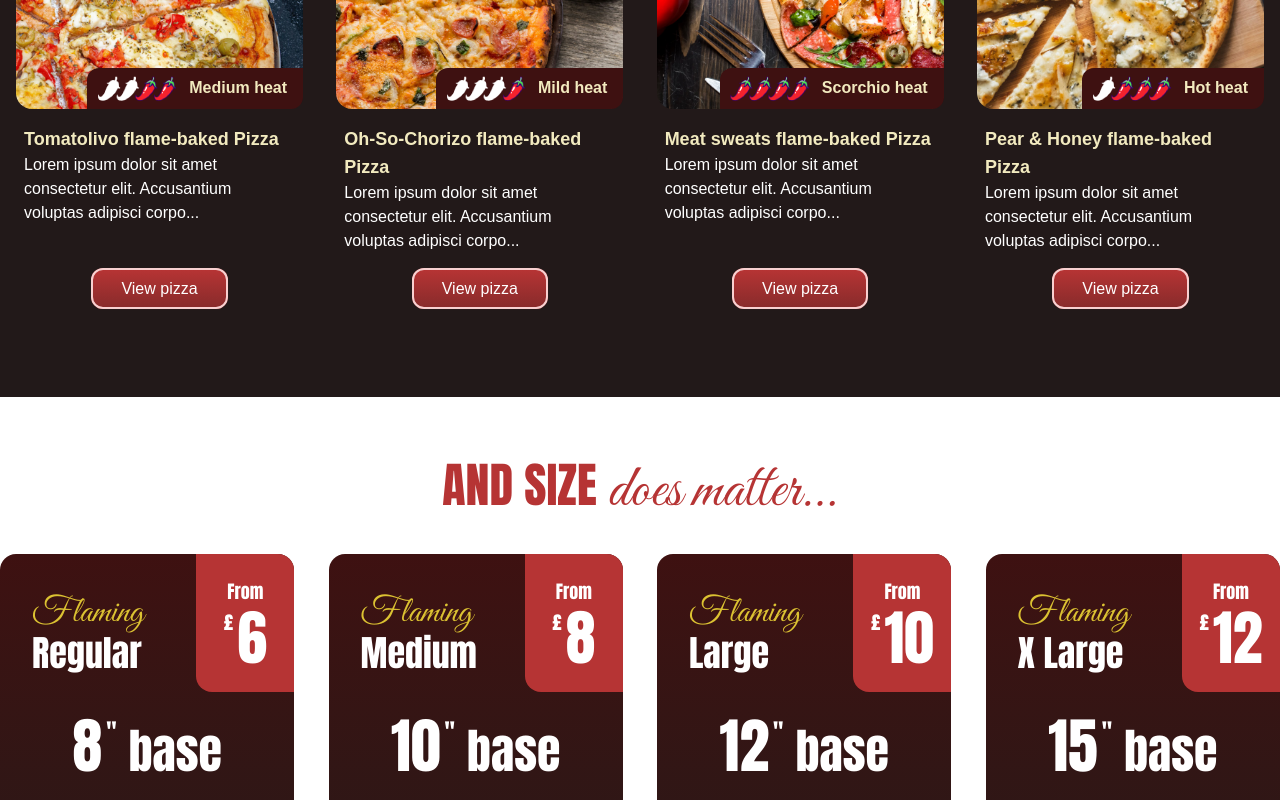
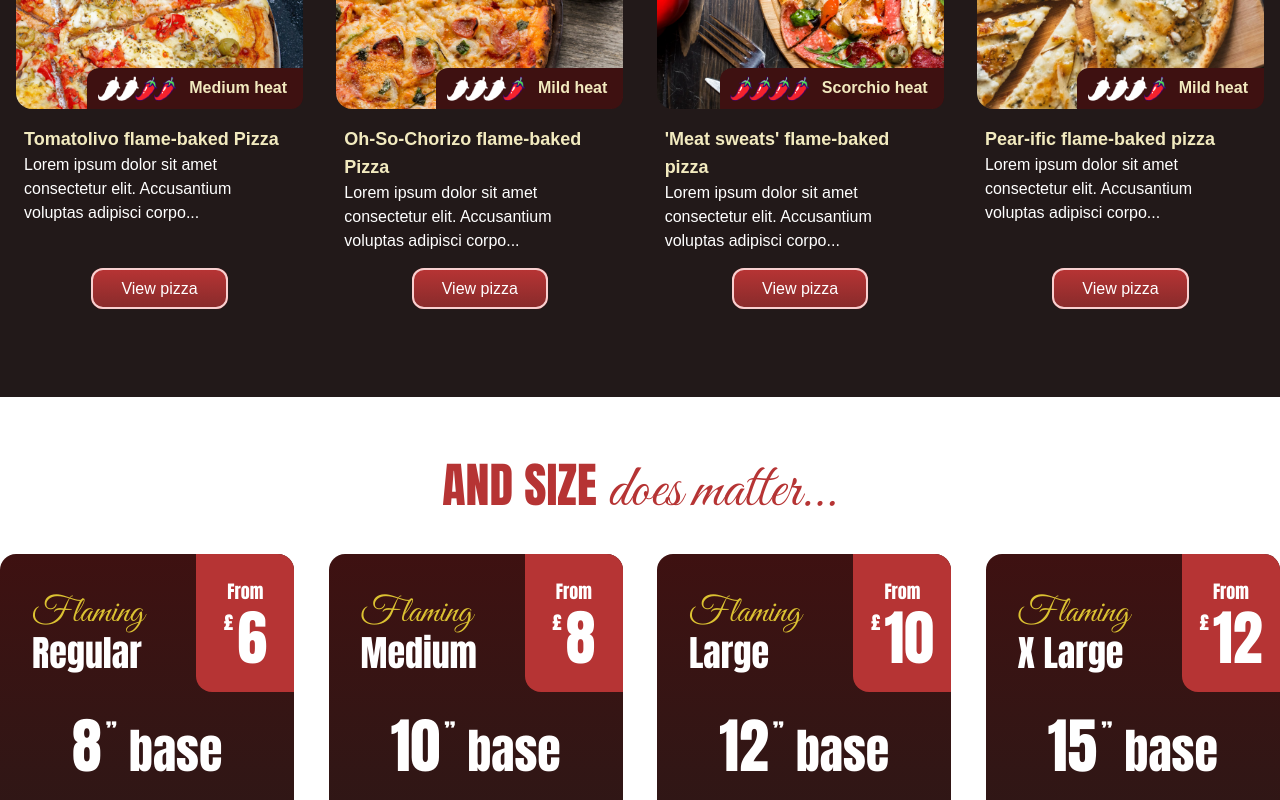
Before and after one commit to bousefsl/flaming-pizza, a Next.js app: page / in a window 1280 px wide. Shown: the part 980-1780 px from the top of the page. Built offline with nearby package versions, Linux system fonts and the light colour scheme.

Commit message:
not found update for dynamic routes

```diff
--- a/src/api/pizzas.ts
+++ b/src/api/pizzas.ts
@@ -12,7 +12,7 @@ export async function getPizzas() {
 }
 
 export async function getPizza(id: string) {
-  return fetch(`${process.env.API_URL}/pizzas/${id}`)
-    .then((res) => res.json())
-    .then((data) => data as PizzaItemProps)
+  const res = await fetch(`${process.env.API_URL}/pizzas/${id}`)
+  if (!res.ok) return undefined
+  return res.json().then((data) => data as PizzaItemProps)
 }
--- a/src/app/pizzas/[id]/page.tsx
+++ b/src/app/pizzas/[...id]/page.tsx
@@ -3,6 +3,7 @@ import { Suspense, use } from "react"
 //Next
 import Image from "next/image"
 import { Metadata } from "next"
+import { notFound } from "next/navigation"
 //API
 import { getPizza } from "@/api/pizzas"
 //Components
@@ -11,7 +12,7 @@ import { ButtonLink } from "@/components/global/CTAs"
 //Metadata
 export async function generateMetadata({ params }: { params: Promise<{ id: string }> }): Promise<Metadata> {
   const { id } = await params
-  const pizza = await getPizza(id)
+  const pizza = await fetch(`${process.env.API_URL}/pizzas/${id}`).then((res) => res.json())
 
   return {
     title: `Flaming Pizza | ${pizza.title}`,
@@ -45,6 +46,8 @@ export default function PizzaPage({ params }: { params: Promise<{ id: string }>
 function PizzaDetails({ id }: { id: string }) {
   const pizza = use(getPizza(id))
 
+  if (pizza == undefined) return notFound()
+
   return (
     <div className="hero-banner">
       <div className="min-h-200 lg:min-h-240 xl:min-h-190 relative py-8 sm:py-16">
--- a/src/components/PizzaSizeCard.tsx
+++ b/src/components/PizzaSizeCard.tsx
@@ -24,7 +24,7 @@ export default function PizzaSizeCard({ size, cost, baseSize, pizzastyleList }:
         <div className="pc-card-body mb-8 px-8">
           <div className="flex flex-nowrap justify-center font-anton text-5xl mb-6">
             <span className="text-6xl">{baseSize}</span>
-            <span className="text-2xl pl-1">"</span>
+            <span className="text-2xl pl-1">&rdquo;</span>
             <div className="flex flex-nowrap mt-auto pb-0.25 pl-3">base</div>
           </div>
           <div>
--- a/src/components/TopFlamersList.tsx
+++ b/src/components/TopFlamersList.tsx
@@ -5,10 +5,8 @@ import Pizza1 from "../assets/images/pizza1.jpg"
 import Pizza2 from "../assets/images/pizza2.jpg"
 import Pizza3 from "../assets/images/pizza3.jpg"
 import Pizza4 from "../assets/images/pizza4.jpg"
-import Heat0 from "../assets/images/heat0.png"
 import Heat1 from "../assets/images/heat1.png"
 import Heat2 from "../assets/images/heat2.png"
-import Heat3 from "../assets/images/heat3.png"
 import Heat4 from "../assets/images/heat4.png"
 
 export default function TopFlamersList() {
@@ -32,7 +30,7 @@ export default function TopFlamersList() {
     {
       id: "meat-sweats-flame-baked-pizza",
       image: Pizza3,
-      title: "Meat sweats flame-baked Pizza",
+      title: "'Meat sweats' flame-baked pizza",
       content: "Lorem ipsum dolor sit amet consectetur elit. Accusantium voluptas adipisci corporis, cum nisi enim!",
       heatContent: "Scorchio",
       heatImg: Heat4,
@@ -40,10 +38,10 @@ export default function TopFlamersList() {
     {
       id: "pear-ific-flame-baked-pizza",
       image: Pizza4,
-      title: "Pear & Honey flame-baked Pizza",
+      title: "Pear-ific flame-baked pizza",
       content: "Lorem ipsum dolor sit amet consectetur elit. Accusantium voluptas adipisci corporis, cum nisi enim!",
-      heatContent: "Hot",
-      heatImg: Heat3,
+      heatContent: "Mild",
+      heatImg: Heat1,
     },
   ]
 
```
Also changed, not shown: src/app/pizzas/[...id]/not-found.tsx (renamed from src/app/pizzas/not-found.tsx).
